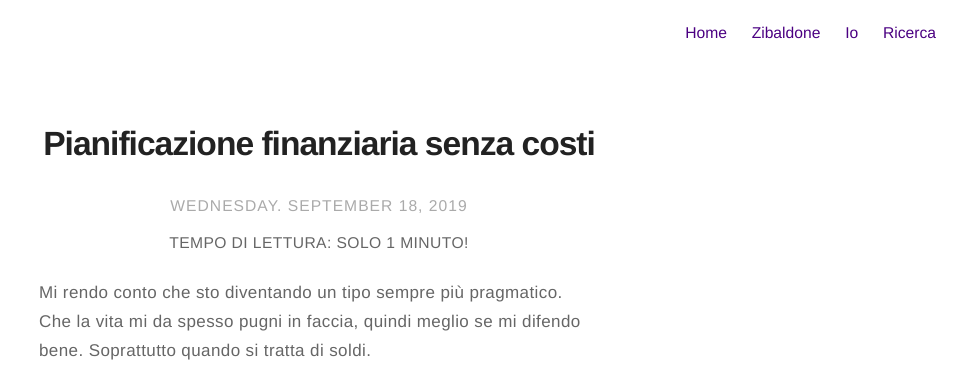
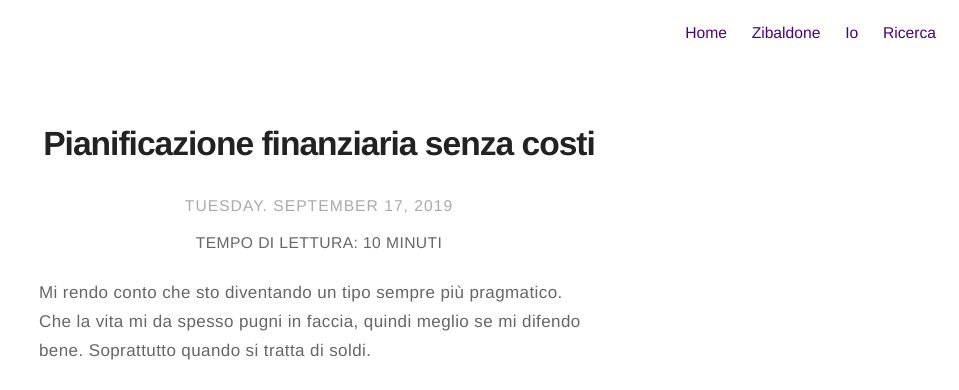
Before and after one commit to iJaack/Jaack, a Jekyll site: the page built from _posts/2019-10-05-pianificazione-finanziaria.markdown, in a window 1280 px wide and 900 px high. Shown: the top 390 px of the window, without its empty margins (321-1280 px from the left). Built offline with Jekyll 4.4.1, drawn with Linux system fonts in a browser that asks for light colours.

Commit message:
Fixata data in ultimo post progetto Fixata visualizzazione reading time

```diff
--- a/_includes/read-time.html
+++ b/_includes/read-time.html
@@ -2,9 +2,7 @@
     {% assign words = content | number_of_words %}
 
     {% if words < 200 %}
-        Tempo di lettura: meno di 1 minuto!
-    {% else if words > 200 and words < 300 %}
-        Tempo di lettura: solo 1 minuto!
+        Tempo di lettura: 1 minuto!
     {% else %}
         Tempo di lettura: {{ words | divided_by:200 }} minuti
     {% endif %}
--- a/_posts/2019-10-05-pianificazione-finanziaria.markdown
+++ b/_posts/2019-10-05-pianificazione-finanziaria.markdown
@@ -1,7 +1,7 @@
 ---
 title: "Pianificazione finanziaria senza costi"
 layout: post
-date: 2019-09-18 11:00
+date: 2019-09-17 15:00
 image: assets/images/projects/pianificazione-finanziaria/mappa.png
 headerImage: false
 tag:
```
